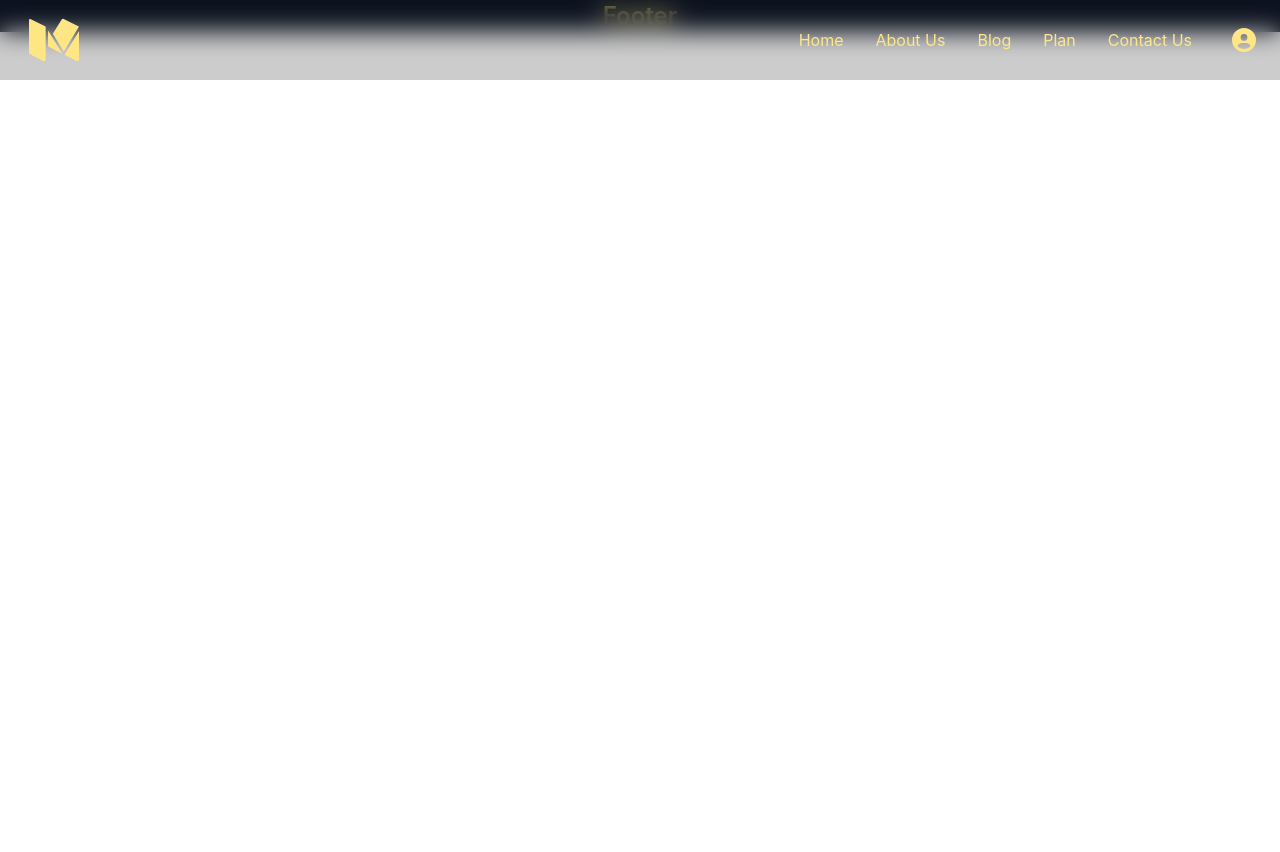
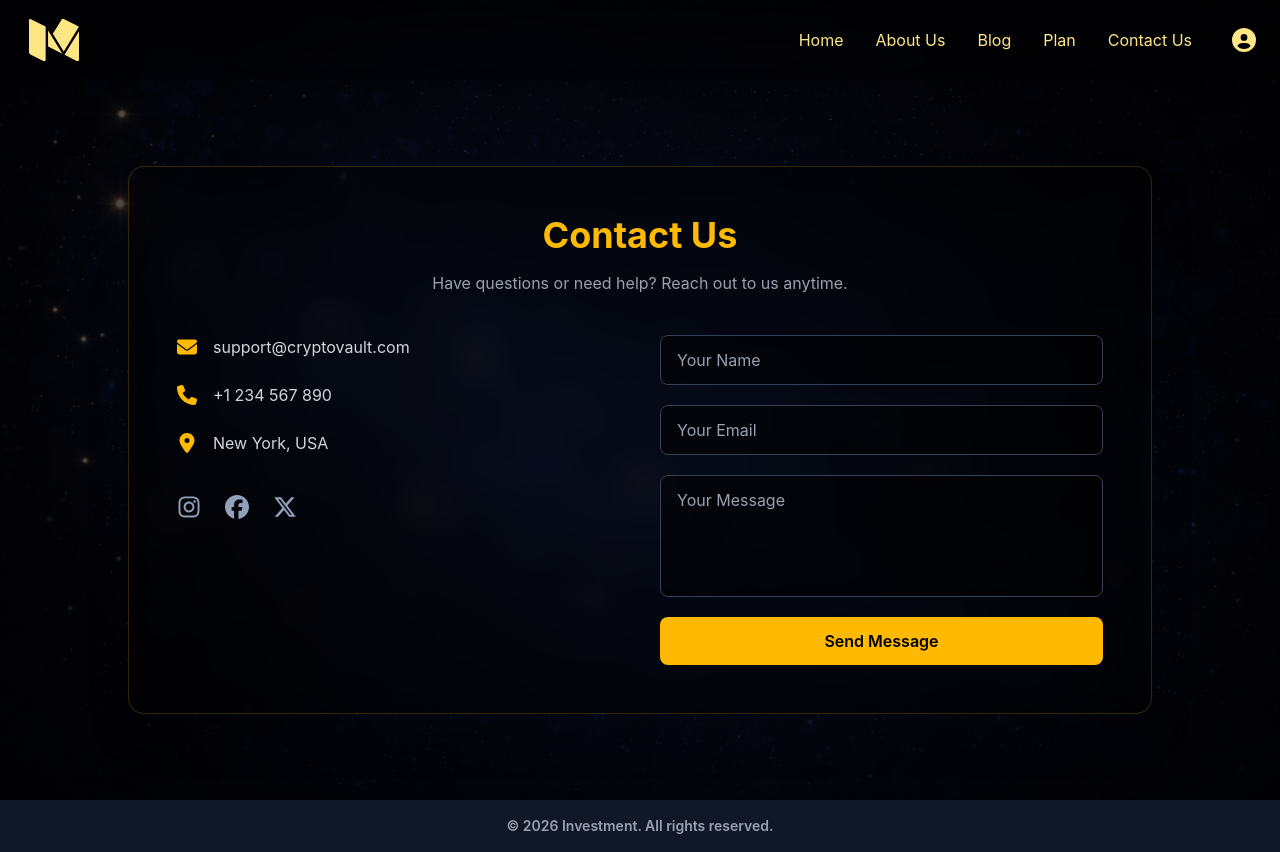
Before and after one commit to JohnG-098/investmentWeb, a React (Vite) app: page /contact in a window 1280 px wide. Before the commit the page ends 800 px from the top, so only its background shows below. Built offline with nearby package versions, Linux system fonts and the light colour scheme.

Commit message:
added the routes for the nav bar

```diff
--- a/src/App.jsx
+++ b/src/App.jsx
@@ -3,6 +3,10 @@ import Home from "./pages/Home";
 import Register from "./pages/Register";
 import MainLayout from "./layouts/MainLayout";
 import Login from "./pages/Login";
+import ContactUs from "./pages/ContactUs";
+import About from "./components/About";
+import WhyUs from "./components/WhyUs";
+import InvestPlan from "./components/InvestPlan";
 
 function App() {
   return (
@@ -12,6 +16,10 @@ function App() {
         <Route path="/" element={<Home />} />
         <Route path="/register" element={<Register />} />
         <Route path="/login" element={<Login />} />
+        <Route path="/contact" element={<ContactUs />} />
+        <Route path="/about" element={<About />} />
+        <Route path="/blog" element={<WhyUs />} />
+        <Route path="/plan" element={<InvestPlan />} />
       </Routes>
     </MainLayout>
     </BrowserRouter>
--- a/src/components/About.jsx
+++ b/src/components/About.jsx
@@ -19,7 +19,7 @@ const About = () => {
           About Us
         </h2>
 
-        <p className="text-base sm:text-lg md:text-xl lg:text-2xl font-semibold leading-relaxed">
+        <p className="text-base sm:text-lg md:text-xl lg:text-2xl leading-relaxed">
           Our global firm leverages professional expertise in market and crypto
           trading to build wealth for our clients. We bridge the gap between
           investors and trustees with a seamless, high-service platform designed
--- a/src/components/DropDown.jsx
+++ b/src/components/DropDown.jsx
@@ -1,4 +1,5 @@
 import React, { useRef, useEffect } from "react";
+import { Link } from "react-router-dom";
 
 const DropDown = ({ open, setMenuOpen }) => {
   const dropdownRef = useRef();
@@ -17,6 +18,10 @@ const DropDown = ({ open, setMenuOpen }) => {
     };
   }, [setMenuOpen]);
 
+  const handleClose = () => {
+    setMenuOpen(false);
+  };
+
   return (
     <div
       ref={dropdownRef}
@@ -24,15 +29,25 @@ const DropDown = ({ open, setMenuOpen }) => {
       ${open ? "opacity-100 translate-x-0" : "opacity-0 translate-x-10 pointer-events-none"}`}
     >
       <div className="flex flex-col gap-4">
-        <p className="cursor-pointer hover:text-amber-400 transition">Home</p>
-        <p className="cursor-pointer hover:text-amber-400 transition">
+        <Link onClick={handleClose} className="hover:text-amber-400 transition" to="/">
+          Home
+        </Link>
+
+        <Link onClick={handleClose} className="hover:text-amber-400 transition" to="/about">
           About Us
-        </p>
-        <p className="cursor-pointer hover:text-amber-400 transition">Blog</p>
-        <p className="cursor-pointer hover:text-amber-400 transition">Plan</p>
-        <p className="cursor-pointer hover:text-amber-400 transition">
+        </Link>
+
+        <Link onClick={handleClose} className="hover:text-amber-400 transition" to="/blog">
+          Blog
+        </Link>
+
+        <Link onClick={handleClose} className="hover:text-amber-400 transition" to="/plan">
+          Plan
+        </Link>
+
+        <Link onClick={handleClose} className="hover:text-amber-400 transition" to="/contact">
           Contact Us
-        </p>
+        </Link>
       </div>
     </div>
   );
--- a/src/components/Footer.jsx
+++ b/src/components/Footer.jsx
@@ -3,7 +3,9 @@ import React from "react";
 const Footer = () => {
   return (
     <div className="bg-gray-900 text-2xl font-semibold text-amber-200 text-center">
-      Footer
+      <p className="text-sm text-gray-400 text-center py-4">
+        © {new Date().getFullYear()} Investment. All rights reserved.
+      </p>
     </div>
   );
 };
--- a/src/components/Hero.jsx
+++ b/src/components/Hero.jsx
@@ -13,7 +13,7 @@ const Hero = () => {
       px-6 md:pr-16 pt-8"
     >
       <div className="max-w-2xl text-center md:text-right">
-        <div className="text-base sm:text-lg md:text-2xl font-semibold leading-relaxed">
+        <div className="text-base sm:text-lg md:text-2xl leading-relaxed">
           The future of finance is digital, and it’s already here. Our platform
           bridges the gap between traditional investing and the world of
           blockchain, offering you a secure, streamlined way to grow your
--- a/src/components/Navbar.jsx
+++ b/src/components/Navbar.jsx
@@ -3,7 +3,7 @@ import Button from "./Button";
 import DropDown from "./DropDown";
 import { AiOutlineUnorderedList } from "react-icons/ai";
 import { FaCircleUser } from "react-icons/fa6";
-import { useNavigate } from "react-router-dom";
+import { Link, useNavigate } from "react-router-dom";
 import { BiLogoBitcoin } from "react-icons/bi";
 import { BiLogoMediumOld } from "react-icons/bi";
 //<BiLogoBitcoin />
@@ -40,15 +40,15 @@ const Navbar = () => {
       <div className="flex flex-row items-center gap-10">
         {/* Desktop Navigation */}
         <div className="hidden md:flex flex-row gap-8">
-          <p className="cursor-pointer hover:text-amber-400 transition">Home</p>
-          <p className="cursor-pointer hover:text-amber-400 transition">
+          <Link className="cursor-pointer hover:text-amber-400 transition" to="/">Home</Link>
+          <Link className="cursor-pointer hover:text-amber-400 transition" to="about">
             About Us
-          </p>
-          <p className="cursor-pointer hover:text-amber-400 transition">Blog</p>
-          <p className="cursor-pointer hover:text-amber-400 transition">Plan</p>
-          <p className="cursor-pointer hover:text-amber-400 transition">
+          </Link>
+          <Link className="cursor-pointer hover:text-amber-400 transition" to="/blog">Blog</Link>
+          <Link className="cursor-pointer hover:text-amber-400 transition" to="/plan">Plan</Link>
+          <Link className="cursor-pointer hover:text-amber-400 transition" to='/contact'>
             Contact Us
-          </p>
+          </Link>
         </div>
 
         {/* Mobile Icons */}
--- /dev/null
+++ b/src/pages/ContactUs.jsx
@@ -0,0 +1,99 @@
+import React from "react";
+import {
+  FaInstagram,
+  FaFacebook,
+  FaXTwitter,
+  FaEnvelope,
+  FaPhone,
+  FaLocationDot,
+} from "react-icons/fa6";
+
+const ContactUs = () => {
+  return (
+    <div
+      className="min-h-screen pt-20 px-4 flex items-center justify-center
+      bg-[linear-gradient(rgba(0,0,0,0.7),rgba(0,0,0,0.7)),url('/src/assets/galaxy.png')]
+      bg-cover bg-center"
+    >
+      {/* Main Card */}
+      <div className="w-full max-w-5xl bg-black/40 backdrop-blur-lg border border-amber-400/20 rounded-2xl shadow-2xl p-8 md:p-12">
+
+        {/* Title */}
+        <h2 className="text-3xl md:text-4xl font-bold text-center text-amber-400 mb-4">
+          Contact Us
+        </h2>
+
+        <p className="text-center text-gray-400 mb-10">
+          Have questions or need help? Reach out to us anytime.
+        </p>
+
+        {/* Content Grid */}
+        <div className="grid md:grid-cols-2 gap-10">
+
+          {/* Left: Contact Info */}
+          <div className="flex flex-col gap-6">
+
+            <div className="flex items-center gap-4">
+              <FaEnvelope className="text-amber-400 text-xl" />
+              <span className="text-gray-300">support@cryptovault.com</span>
+            </div>
+
+            <div className="flex items-center gap-4">
+              <FaPhone className="text-amber-400 text-xl" />
+              <span className="text-gray-300">+1 234 567 890</span>
+            </div>
+
+            <div className="flex items-center gap-4">
+              <FaLocationDot className="text-amber-400 text-xl" />
+              <span className="text-gray-300">New York, USA</span>
+            </div>
+
+            {/* Socials */}
+            <div className="flex gap-6 mt-4 text-2xl text-slate-400">
+              <FaInstagram className="cursor-pointer hover:text-amber-400 transition" />
+              <FaFacebook className="cursor-pointer hover:text-amber-400 transition" />
+              <FaXTwitter className="cursor-pointer hover:text-amber-400 transition" />
+            </div>
+
+          </div>
+
+          {/* Right: Contact Form */}
+          <form className="flex flex-col gap-5">
+
+            <input
+              type="text"
+              placeholder="Your Name"
+              className="bg-black/50 border border-gray-700 rounded-lg px-4 py-3
+              text-white placeholder-gray-400 focus:outline-none focus:border-amber-400 transition"
+            />
+
+            <input
+              type="email"
+              placeholder="Your Email"
+              className="bg-black/50 border border-gray-700 rounded-lg px-4 py-3
+              text-white placeholder-gray-400 focus:outline-none focus:border-amber-400 transition"
+            />
+
+            <textarea
+              rows="4"
+              placeholder="Your Message"
+              className="bg-black/50 border border-gray-700 rounded-lg px-4 py-3
+              text-white placeholder-gray-400 focus:outline-none focus:border-amber-400 transition resize-none"
+            />
+
+            <button
+              className="bg-amber-400 text-black font-semibold py-3 rounded-lg
+              hover:bg-amber-500 transition cursor-pointer"
+            >
+              Send Message
+            </button>
+
+          </form>
+
+        </div>
+      </div>
+    </div>
+  );
+};
+
+export default ContactUs;
--- a/src/pages/Login.jsx
+++ b/src/pages/Login.jsx
@@ -64,12 +64,12 @@ const Login = () => {
         {/* Register link */}
         <p className="text-gray-400 text-sm text-center mt-6">
           Don’t have an account?{" "}
-          <div
+          <Link
             className="text-amber-400 cursor-pointer hover:underline"
-            onClick={() => navigate("/register")}
+            to="/register"
           >
             Register
-          </div>
+          </Link>
         </p>
       </div>
     </div>
--- a/src/pages/Register.jsx
+++ b/src/pages/Register.jsx
@@ -73,9 +73,9 @@ const Register = () => {
         {/* Login Link */}
         <p className="text-gray-400 text-sm text-center mt-6">
           Already have an account?{" "}
-          <div className="text-amber-400 cursor-pointer hover:underline" onClick={()=>navigate("/login")}>
+          <Link className="text-amber-400 cursor-pointer hover:underline" to="/login">
             Login
-          </div>
+          </Link>
         </p>
       </div>
     </div>
```
